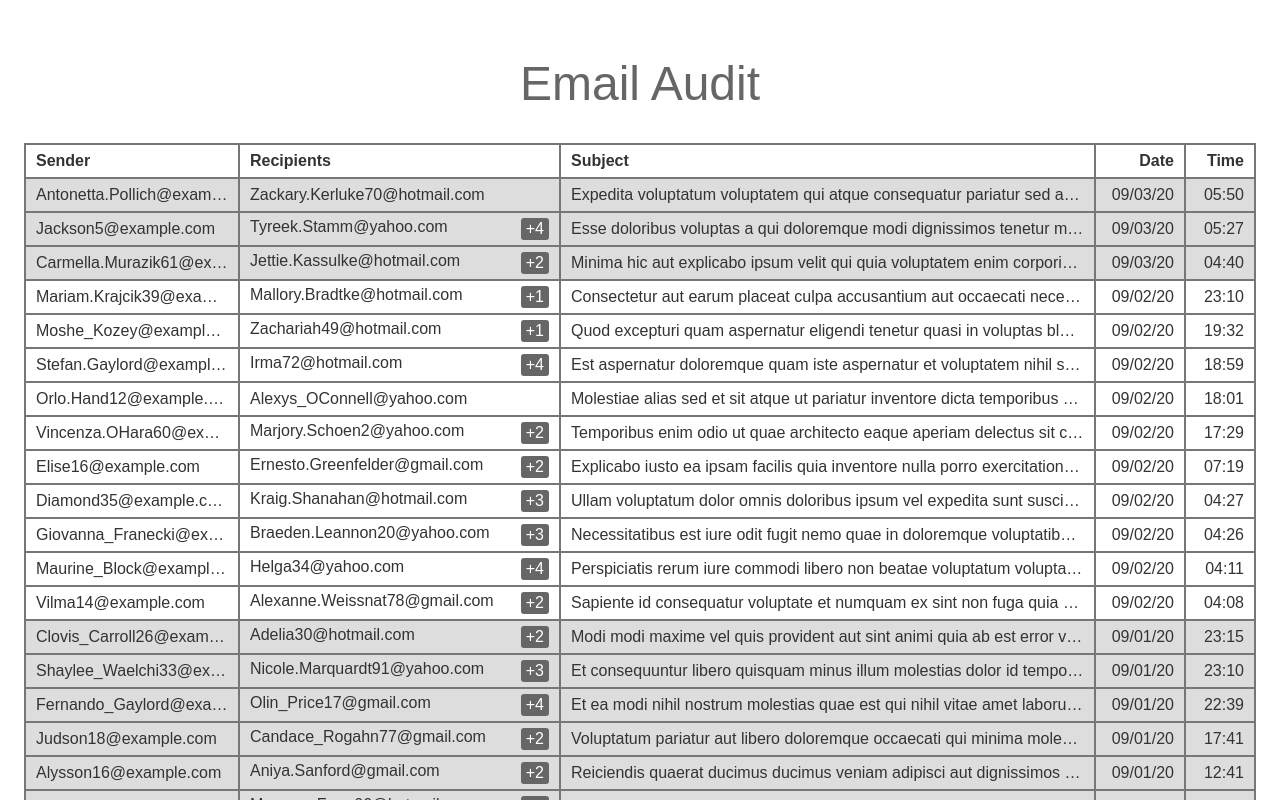
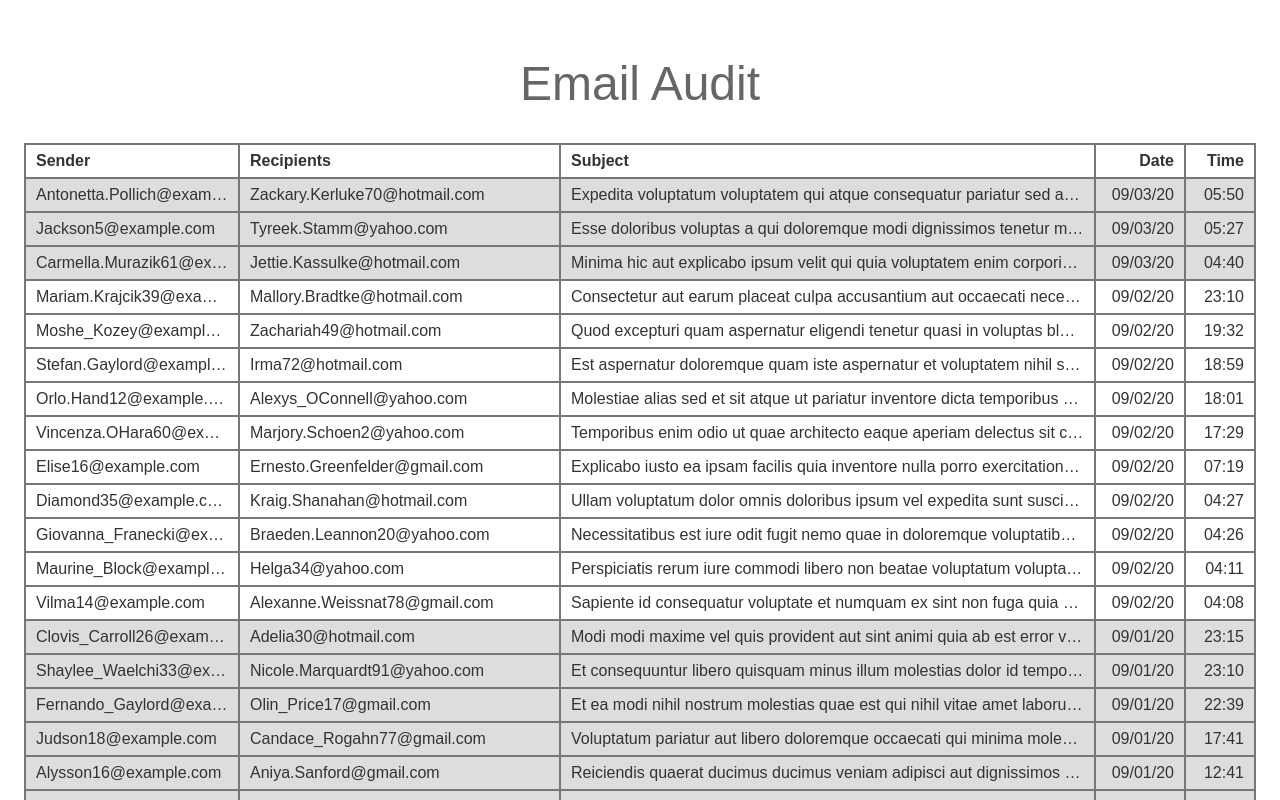
Before and after one commit to kisaragi99/hen, a Svelte app: page / in a window 1280 px wide. Shown: the top 800 px of the page. Built offline with nearby package versions, Linux system fonts and the light colour scheme.

Commit message:
new idea to develop

```diff
--- a/package.json
+++ b/package.json
@@ -32,7 +32,8 @@
   },
   "dependencies": {
     "lodash-es": "^4.17.15",
-    "sirv-cli": "^1.0.0"
+    "sirv-cli": "^1.0.0",
+    "svelte-watch-resize": "^1.0.3"
   },
   "browserslist": [
     "last 2 Chrome versions"
--- a/src/components/AuditTable.svelte
+++ b/src/components/AuditTable.svelte
@@ -13,7 +13,6 @@
   // Convert into an array of arrays based on date sent
   const emailGroupsByDate = Object.entries(emailsByDate).map(val => val[1]);
 
-  console.warn(emailGroupsByDate[0]);
 </script>
 
 <style lang="scss">
--- a/src/components/DateDisplay.svelte
+++ b/src/components/DateDisplay.svelte
@@ -14,6 +14,7 @@
   }
 
   const date = datetimeObject.toLocaleDateString('en-US', options)
+
 </script>
 
 <!--
--- a/src/components/RecipientsDisplay.svelte
+++ b/src/components/RecipientsDisplay.svelte
@@ -1,49 +1,54 @@
 <script lang="ts">
-  import { onMount } from 'svelte';
-  export let recipients:Array<string>
+  import { onMount } from 'svelte'
 
-  const recipientsResult:Array<string> = recipients; // replace recipients with logic that they want.
+  export let recipients: Array<string>
 
-  let wrapperNew;
+  const recipientsResult: Array<string> = recipients.map((el)=>` ${el}`) // replace recipients with logic that they want.
+
+  // dom object for recipientEmail wrapper.
+  let wrapperNew
+  // variable that tells us if text inside wrapperNew was overspilled. (on mounting)
+  let isOverlapping
 
   function isEllipsisActive(e) {
-     console.log(e.offsetWidth < e.scrollWidth);
-    };
+    isOverlapping = e.offsetWidth < e.scrollWidth
+  }
 
   onMount(() => {
     isEllipsisActive(wrapperNew);
+    if (isOverlapping && recipientsResult.length > 1) {
+      wrapperNew.innerHTML = `${recipientsResult[0]}`;
+    };
   });
 
+  console.log(recipientsResult.length)
 
 </script>
 
 <style>
-  .box{
+  /* .box {
     color: white;
     padding: 2px 5px;
     font-size: 16px;
     background-color: #666666;
     border-radius: 3px;
-    margin-left:5px ;
+    margin-left: 5px;
   }
-  .wrapper{
+  .wrapper {
     display: flex;
     justify-content: space-between;
+    white-space: nowrap;
+    text-overflow: ellipsis;
+  } */
+
+  div{
+    white-space: nowrap;
+    text-overflow: ellipsis;
   }
-
-  .recipientEmail{
-  }
-
 </style>
 
-
-{#if recipientsResult.length > 1}
-<div bind:this="{wrapperNew}" class="wrapper">
-  <span class="recipientEmail">{recipientsResult[0]}</span>
-  <span class="box">{`+${recipientsResult.length - 1}`}</span>
+<div bind:this="{wrapperNew}">
+  <span class="recipientEmail">{recipientsResult}</span>
 </div>
 
-
-{:else}
-<span bind:this="{wrapperNew}">{recipientsResult}</span>
-{/if}
+<!-- Надо передать в переменную количество успешно отрисованных, не обрезанных емеилов -->
```
Also changed, not shown: 1 other file (tests, documents, lock files or other folders).
